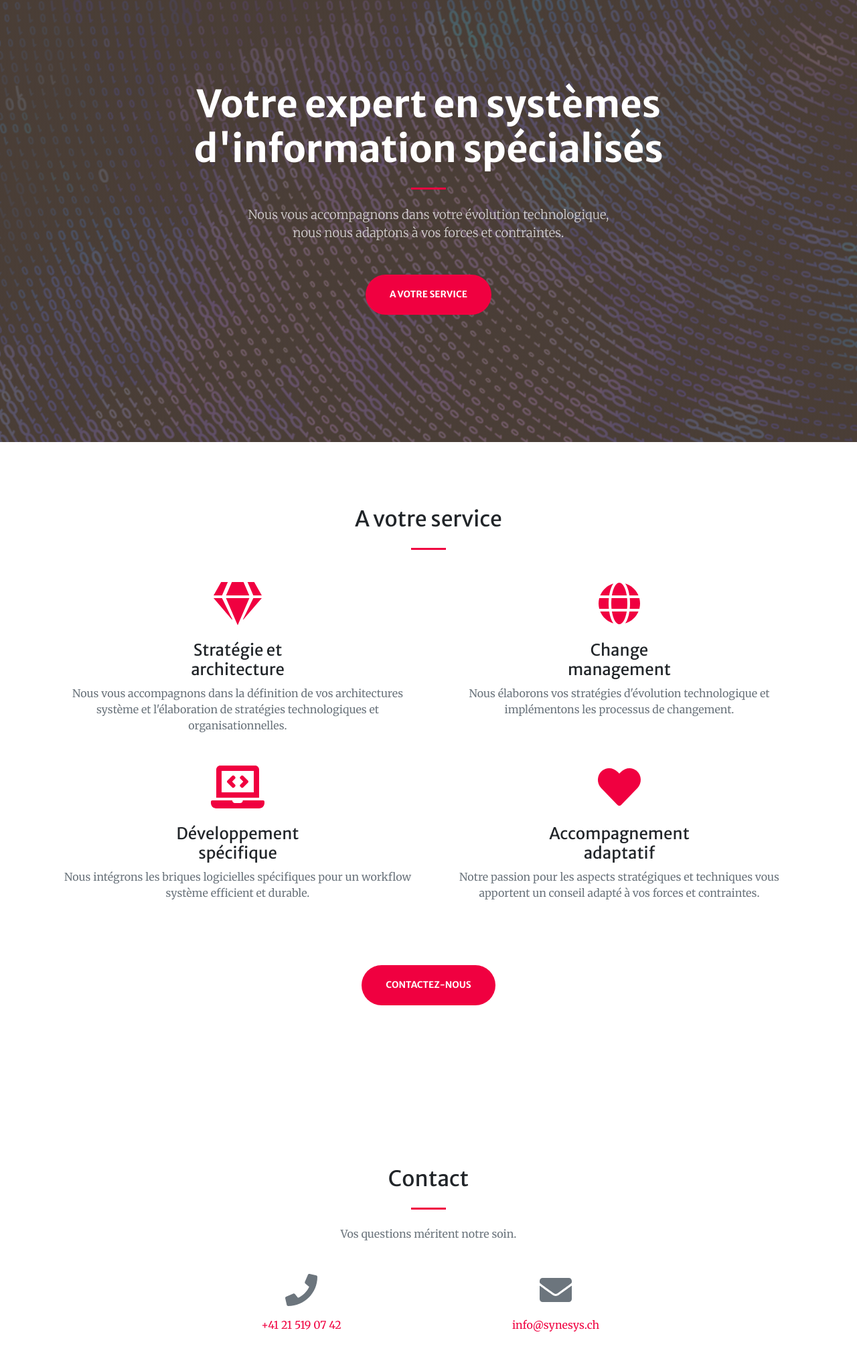
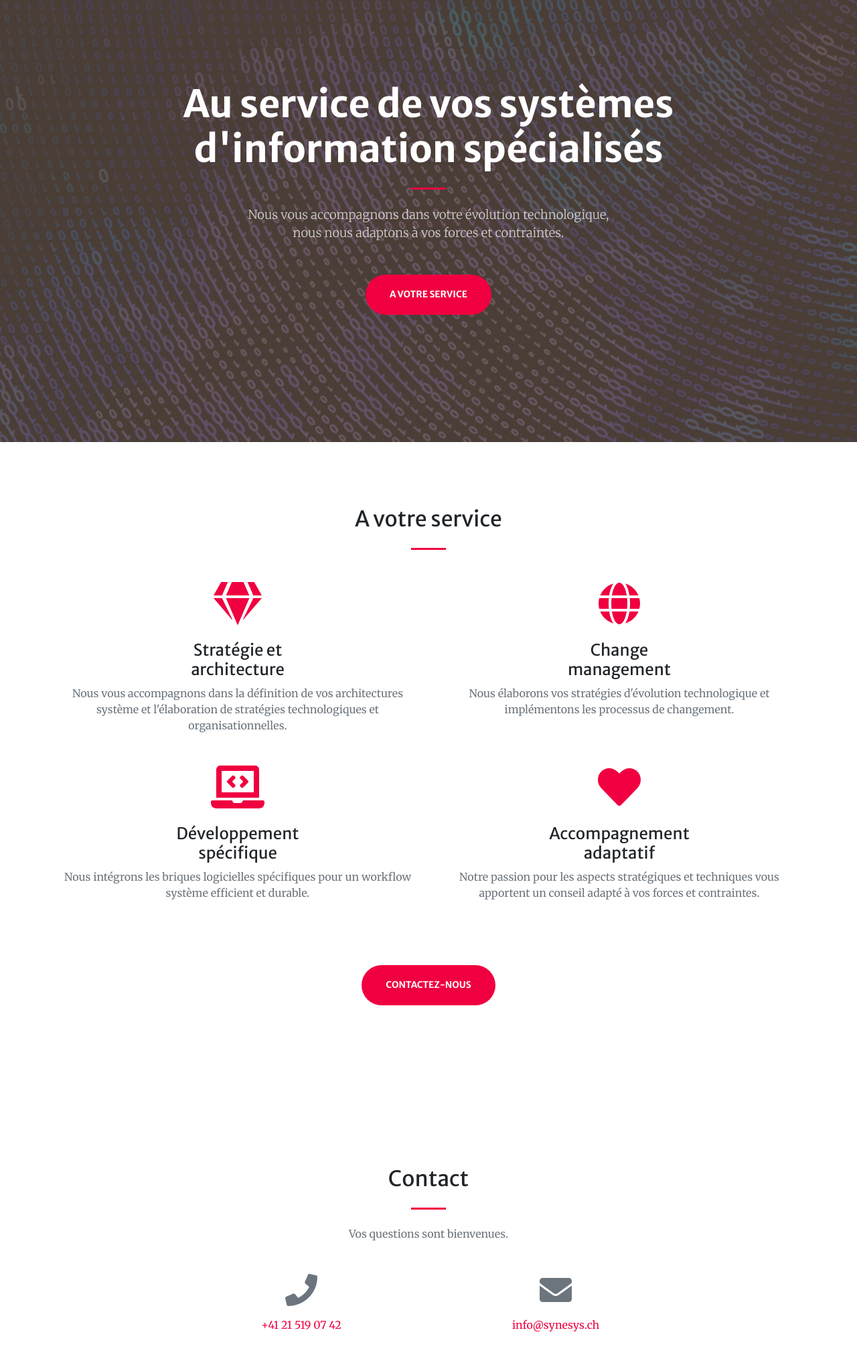
Before and after one commit to synesys/synesys.github.io, a plain HTML site: page index.html in a window 1280 px wide. Shown: the part 140-2181 px from the top of the page at 67% size. Drawn offline with nearby package versions, Linux system fonts and the light colour scheme.

Commit message:
Update main line, update contact line

```diff
--- a/index.html
+++ b/index.html
@@ -46,7 +46,7 @@
                 <div class="row h-100 align-items-center justify-content-center text-center">
                     <div class="col-lg-10 align-self-end">
                         <h1 class="text-white font-weight-bold">
-                            Votre expert en systèmes d'information spécialisés
+                            Au service de vos systèmes d'information spécialisés
                         </h1>
                         <hr class="divider my-4" />
                     </div>
@@ -211,7 +211,7 @@
                         </h2>
                         <hr class="divider my-4" />
                         <p class="text-muted mb-5">
-                            Vos questions méritent notre soin.
+                            Vos questions sont bienvenues.
                         </p>
                     </div>
                 </div>
```
